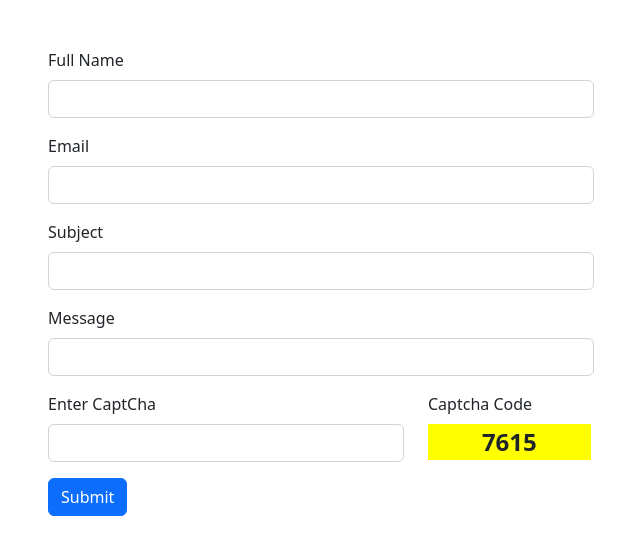
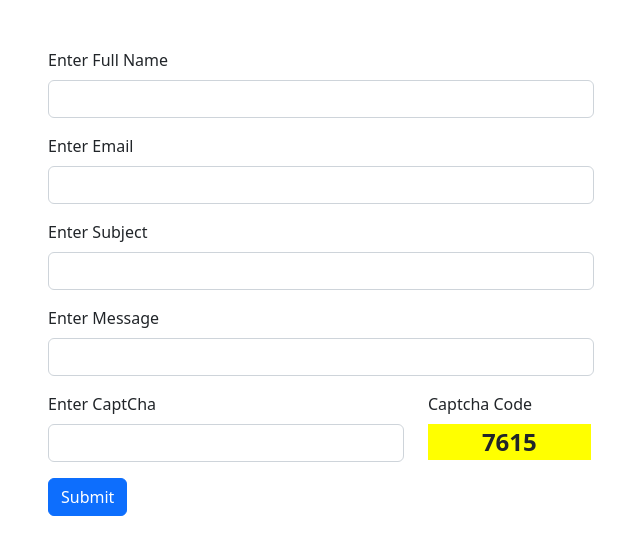
Before and after one commit to shubhamkumar7482/contactus_form, a PHP site: page /phpmail/ in a window 1280 px wide. Shown: the top 555 px of the page, without its empty margins (319-959 px from the left). Run offline with PHP 8.4, Linux system fonts and the light colour scheme.

Commit message:
Add new files.

```diff
--- a/from/index.php
+++ b/from/index.php
@@ -6,7 +6,8 @@
     <meta charset="utf-8">
     <meta name="viewport" content="width=device-width, initial-scale=1">
     <title>Beauty saloon</title>
-    <link href="https://cdn.jsdelivr.net/npm/bootstrap@5.2.3/dist/css/bootstrap.min.css" rel="stylesheet" integrity="sha384-rbsA2VBKQhggwzxH7pPCaAqO46MgnOM80zW1RWuH61DGLwZJEdK2Kadq2F9CUG65" crossorigin="anonymous">
+    <link href="https://cdn.jsdelivr.net/npm/bootstrap@5.2.3/dist/css/bootstrap.min.css" rel="stylesheet"
+        integrity="sha384-rbsA2VBKQhggwzxH7pPCaAqO46MgnOM80zW1RWuH61DGLwZJEdK2Kadq2F9CUG65" crossorigin="anonymous">
     <style>
     .captcha {
         width: 98%;
@@ -56,20 +57,20 @@
                 <form action="submit.php" method="POST">
                     <div class="row">
                         <div class="col-12 mb-3">
-                            <label class="form-label">Full Name</label>
+                            <label class="form-label">Enter Full Name</label>
                             <input type="text" name="name" class="form-control shadow-none" required id="name">
                         </div>
 
                         <div class="col-12 mb-3">
-                            <label class="form-label">Email</label>
+                            <label class="form-label">Enter Email</label>
                             <input type="email" name="email" class="form-control shadow-none" required id="email">
                         </div>
                         <div class="col-12 mb-3">
-                            <label class="form-label">Subject</label>
+                            <label class="form-label">Enter Subject</label>
                             <input type="text" name="subject" class="form-control shadow-none" required id="subject">
                         </div>
                         <div class="col-12 mb-3">
-                            <label class="form-label">Message</label>
+                            <label class="form-label">Enter Message</label>
                             <input type="message" name="message" class="form-control shadow-none" required id="message">
                         </div>
                         <div class="col-8 mb-3">
@@ -93,7 +94,9 @@
     </div>
 
 
-    <script src="https://cdn.jsdelivr.net/npm/bootstrap@5.2.3/dist/js/bootstrap.bundle.min.js" integrity="sha384-kenU1KFdBIe4zVF0s0G1M5b4hcpxyD9F7jL+jjXkk+Q2h455rYXK/7HAuoJl+0I4" crossorigin="anonymous"></script>
+    <script src="https://cdn.jsdelivr.net/npm/bootstrap@5.2.3/dist/js/bootstrap.bundle.min.js"
+        integrity="sha384-kenU1KFdBIe4zVF0s0G1M5b4hcpxyD9F7jL+jjXkk+Q2h455rYXK/7HAuoJl+0I4" crossorigin="anonymous">
+    </script>
 </body>
 
 </html>
```
Also changed, not shown: from/index1.php (added, +14 -0 lines), from/second_form.php (added, +14 -0 lines). Lines whose indentation alone changed are shown as unchanged.
